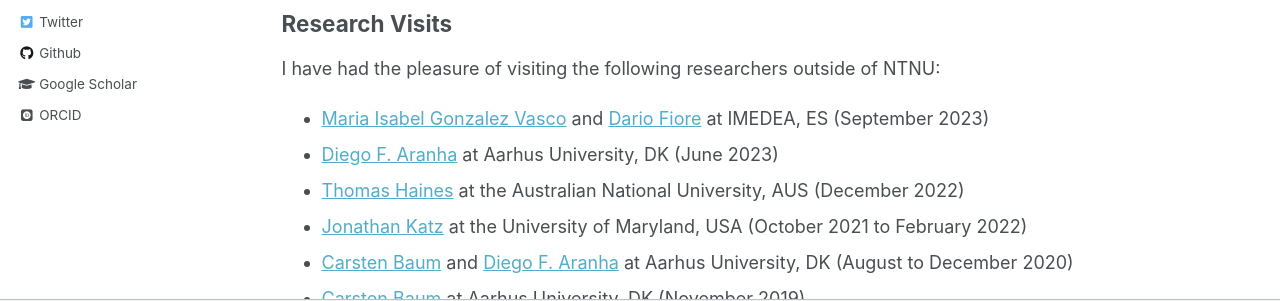
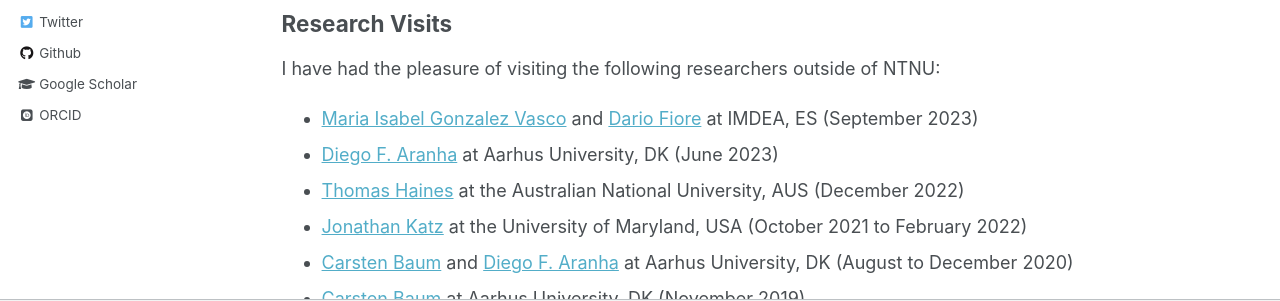
Before and after one commit to tjesi/tjesi.github.io, a Jekyll site: the page built from _pages/people.md, in a window 1280 px wide and 900 px high, scrolled down 1174 px. Shown: the part 372-673 px from the top of the window. Built offline with Jekyll 4.4.1, drawn with Linux system fonts in a browser that asks for light colours; some web fonts are replaced.

Commit message:
Update people.md

```diff
--- a/_pages/people.md
+++ b/_pages/people.md
@@ -44,7 +44,7 @@ I have had the pleasure of having the following researchers visiting me at NTNU:
 ## Research Visits
 
 I have had the pleasure of visiting the following researchers outside of NTNU:
-- [Maria Isabel Gonzalez Vasco](https://sites.google.com/site/maribelurjc) and [Dario Fiore](https://www.dariofiore.it) at IMEDEA, ES (September 2023)
+- [Maria Isabel Gonzalez Vasco](https://sites.google.com/site/maribelurjc) and [Dario Fiore](https://www.dariofiore.it) at IMDEA, ES (September 2023)
 - [Diego F. Aranha](https://dfaranha.github.io) at Aarhus University, DK (June 2023)
 - [Thomas Haines](https://cecc.anu.edu.au/people/thomas-haines) at the Australian National University, AUS (December 2022)
 - [Jonathan Katz](https://www.cs.umd.edu/~jkatz) at the University of Maryland, USA (October 2021 to February 2022)
```
